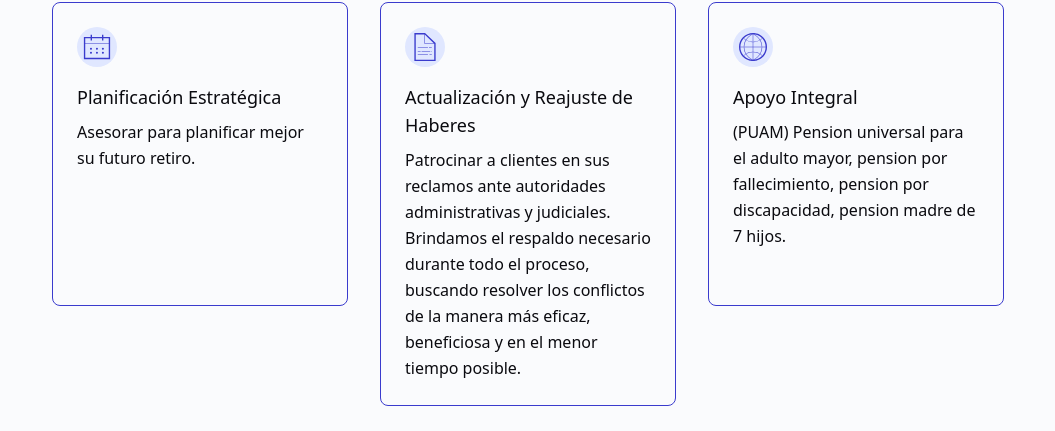
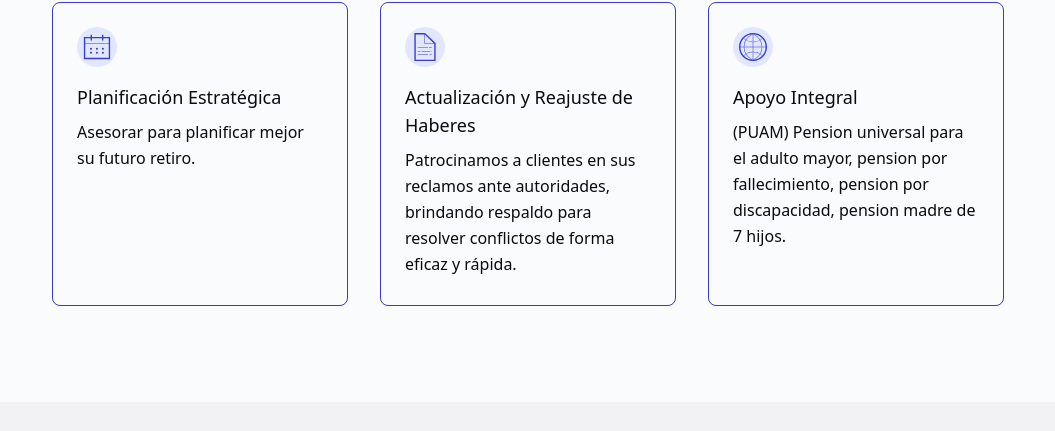
Before and after one commit to Juliansv/lawyer-website-v1, a Next.js app: page / in a window 1280 px wide. Shown: the part 1574-2005 px from the top of the page, without its empty margins (96-1151 px from the left). Built offline with nearby package versions, Linux system fonts and the light colour scheme; no server answers.

Commit message:
Fix long message issue in service

```diff
--- a/app/components/Service.tsx
+++ b/app/components/Service.tsx
@@ -1,4 +1,11 @@
-import { BriefcaseIcon, CalculatorIcon, LawyerIcon, PlanningIcon, SupportIcon, UpdateIcon } from "@/app/components/Icons";
+import {
+	BriefcaseIcon,
+	CalculatorIcon,
+	LawyerIcon,
+	PlanningIcon,
+	SupportIcon,
+	UpdateIcon,
+} from "@/app/components/Icons";
 
 const Service = () => {
 	return (
@@ -68,7 +75,7 @@ const Service = () => {
 					<div className="xl:w-1/3 md:w-1/2 p-4 w-full">
 						<div className="border border-persian-blue-prim dark:border-jordi-blue-prim p-6 rounded-lg md:min-h-[19rem]">
 							<div className="w-10 h-10 inline-flex items-center justify-center rounded-full bg-indigo-100 text-indigo-500 mb-4">
-                                <PlanningIcon />
+								<PlanningIcon />
 							</div>
 							<h2 className="text-lg  font-medium title-font mb-2 text-woodsmoke-txt dark:text-porcelain-txt">
 								Planificación Estratégica
@@ -87,12 +94,9 @@ const Service = () => {
 								Actualización y Reajuste de Haberes
 							</h2>
 							<p className="leading-relaxed text-base text-woodsmoke-txt dark:text-porcelain-txt">
-								Patrocinar a clientes en sus reclamos ante
-								autoridades administrativas y judiciales.
-								Brindamos el respaldo necesario durante todo el
-								proceso, buscando resolver los conflictos de la
-								manera más eficaz, beneficiosa y en el menor
-								tiempo posible.
+								Patrocinamos a clientes en sus reclamos ante
+								autoridades, brindando respaldo para resolver
+								conflictos de forma eficaz y rápida.
 							</p>
 						</div>
 					</div>
```
